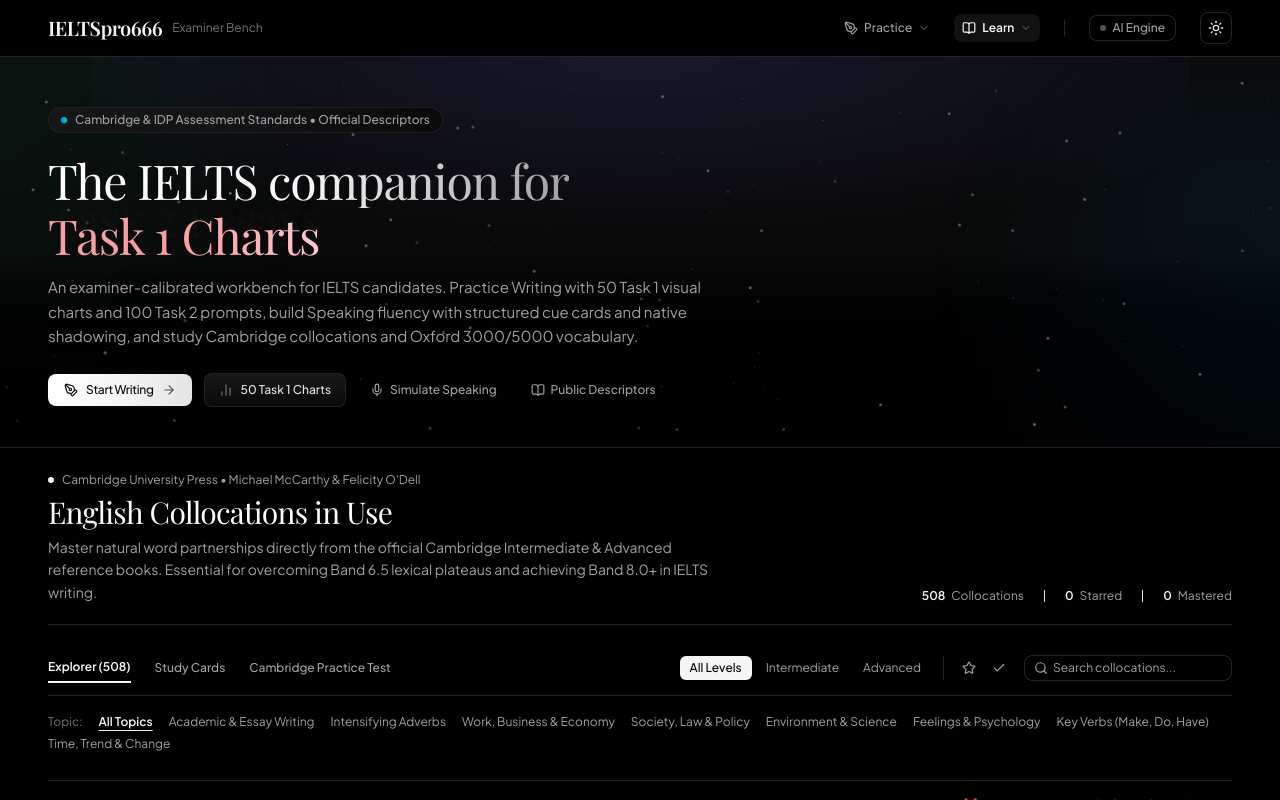
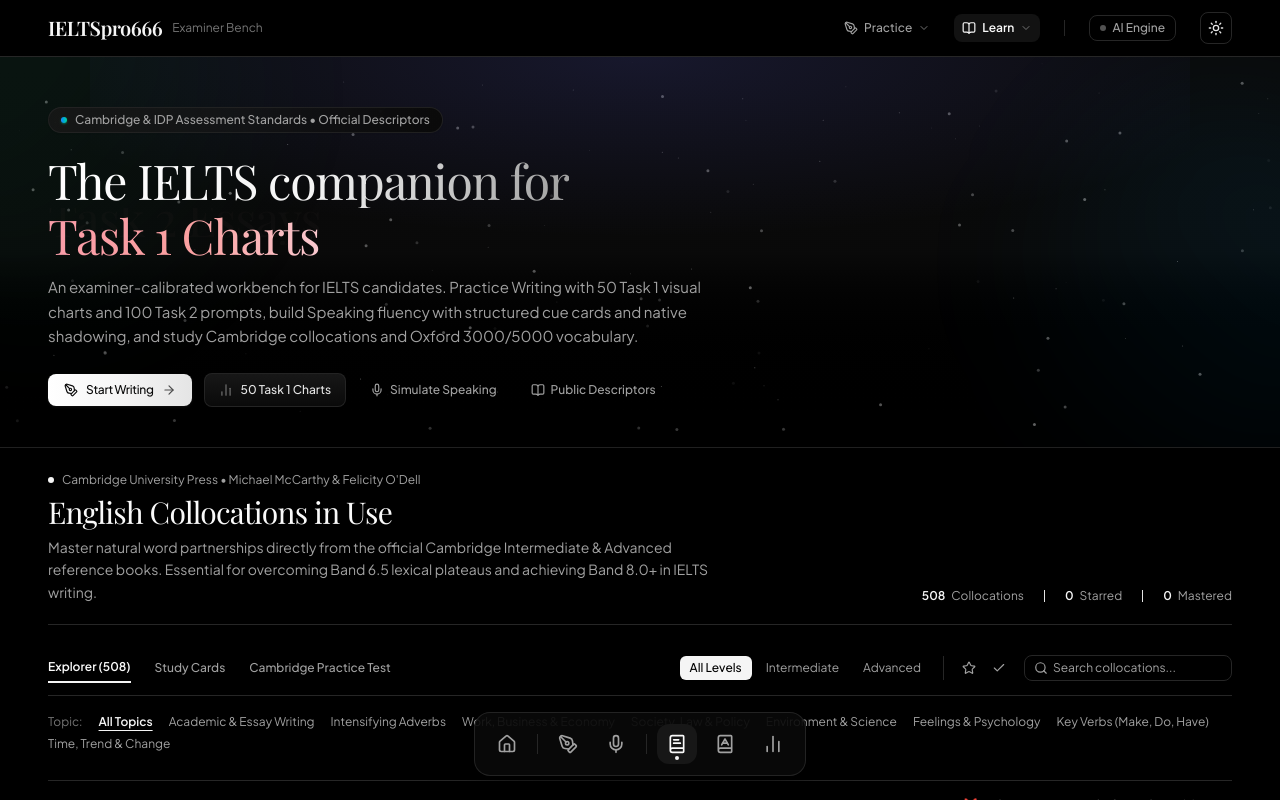
Before and after one commit to minh-0/ielts-wb, a Next.js app: page / in a window 1280 px wide. Both pictures are taken after a click on the button 336 px from the left and 582 px from the top of the page. Shown: the top 800 px of the page. Built offline with nearby package versions, Linux system fonts and the light colour scheme.

Commit message:
feat(ui): implement Magic UI magnifying Dock for IELTS module navigation

```diff
--- a/src/app/page.tsx
+++ b/src/app/page.tsx
@@ -12,6 +12,7 @@ import { SelectionToolbar } from "@/components/SelectionToolbar";
 import { StartPage } from "@/components/start/StartPage";
 import { TaskType } from "@/types/ielts";
 import { Particles } from "@/components/magicui/particles";
+import { Dock, DockIcon } from "@/components/magicui/dock";
 import { ThemeToggle } from "@/components/ThemeToggle";
 import {
   PenTool,
@@ -22,6 +23,7 @@ import {
   BarChart2,
   FileText,
   ArrowRight,
+  Home as HomeIcon,
 } from "lucide-react";
 import { DynamicText, ParticleButton } from "@/components/kokonutui";
 
@@ -254,7 +256,7 @@ export default function Home() {
       </section>
 
       {/* Main Expansive Container */}
-      <main id="diagnostic-studio" className="flex-1 max-w-[1440px] w-full mx-auto px-4 sm:px-8 xl:px-12 py-6">
+      <main id="diagnostic-studio" className="flex-1 max-w-[1440px] w-full mx-auto px-4 sm:px-8 xl:px-12 py-6 pb-28 sm:pb-32">
 
         {/* Tab Content */}
         {category === "practice" && practiceTab === "writing" && (
@@ -271,8 +273,83 @@ export default function Home() {
         {category === "learn" && learnTab === "rubric" && <RubricViewer />}
       </main>
 
+      {/* Floating Magic UI Dock for Rapid Module Switching */}
+      <aside
+        aria-label="Module Quick Dock"
+        className="fixed bottom-4 sm:bottom-6 left-1/2 -translate-x-1/2 z-40 max-w-[calc(100vw-1.5rem)] pointer-events-auto"
+      >
+        <Dock className="shadow-2xl shadow-neutral-900/10 dark:shadow-black/70 border border-neutral-200/90 dark:border-neutral-800/90 bg-white/85 dark:bg-neutral-950/85 backdrop-blur-2xl">
+          <DockIcon
+            title="Start Portal"
+            onClick={() => setHasEntered(false)}
+            className="text-neutral-500 hover:text-neutral-950 dark:hover:text-neutral-100"
+          >
+            <HomeIcon className="w-4 h-4 sm:w-5 sm:h-5" />
+          </DockIcon>
+
+          <div className="h-5 w-px bg-neutral-200 dark:bg-neutral-800 mx-0.5 shrink-0" />
+
+          <DockIcon
+            title="Writing Studio"
+            isActive={category === "practice" && practiceTab === "writing"}
+            onClick={() => {
+              setCategory("practice");
+              setPracticeTab("writing");
+            }}
+          >
+            <PenTool className="w-4 h-4 sm:w-5 sm:h-5" />
+          </DockIcon>
+
+          <DockIcon
+            title="Speaking Studio"
+            isActive={category === "practice" && practiceTab === "speaking"}
+            onClick={() => {
+              setCategory("practice");
+              setPracticeTab("speaking");
+            }}
+          >
+            <Mic className="w-4 h-4 sm:w-5 sm:h-5" />
+          </DockIcon>
+
+          <div className="h-5 w-px bg-neutral-200 dark:bg-neutral-800 mx-0.5 shrink-0" />
+
+          <DockIcon
+            title="Cambridge Collocations"
+            isActive={category === "learn" && learnTab === "collocations"}
+            onClick={() => {
+              setCategory("learn");
+              setLearnTab("collocations");
+            }}
+          >
+            <BookText className="w-4 h-4 sm:w-5 sm:h-5" />
+          </DockIcon>
+
+          <DockIcon
+            title="Oxford Vocabulary"
+            isActive={category === "learn" && learnTab === "vocabulary"}
+            onClick={() => {
+              setCategory("learn");
+              setLearnTab("vocabulary");
+            }}
+          >
+            <BookA className="w-4 h-4 sm:w-5 sm:h-5" />
+          </DockIcon>
+
+          <DockIcon
+            title="Band Descriptors"
+            isActive={category === "learn" && learnTab === "rubric"}
+            onClick={() => {
+              setCategory("learn");
+              setLearnTab("rubric");
+            }}
+          >
+            <BarChart2 className="w-4 h-4 sm:w-5 sm:h-5" />
+          </DockIcon>
+        </Dock>
+      </aside>
+
       {/* Footer: Simple, quiet line */}
-      <footer className="border-t border-neutral-200 dark:border-neutral-800 py-6 bg-transparent mt-12 text-xs text-neutral-400 dark:text-neutral-600">
+      <footer className="border-t border-neutral-200 dark:border-neutral-800 py-6 pb-24 sm:pb-20 bg-transparent mt-12 text-xs text-neutral-400 dark:text-neutral-600">
         <div className="max-w-[1440px] mx-auto px-4 sm:px-8 xl:px-12 flex items-center justify-between">
           <div className="flex items-center gap-2">
             <span className="w-1.5 h-1.5 rounded-full bg-neutral-400 dark:bg-neutral-600" />
--- /dev/null
+++ b/src/components/magicui/dock.tsx
@@ -0,0 +1,153 @@
+"use client";
+
+import React, { createContext, useContext, useRef } from "react";
+import {
+  motion,
+  type MotionValue,
+  useMotionValue,
+  useSpring,
+  useTransform,
+} from "motion/react";
+import { cn } from "@/lib/utils";
+
+export interface DockProps {
+  className?: string;
+  iconSize?: number;
+  iconMagnification?: number;
+  iconDistance?: number;
+  direction?: "top" | "middle" | "bottom";
+  children: React.ReactNode;
+}
+
+const DEFAULT_SIZE = 40;
+const DEFAULT_MAGNIFICATION = 58;
+const DEFAULT_DISTANCE = 130;
+
+interface DockContextType {
+  mouseX: MotionValue<number>;
+  iconSize: number;
+  iconMagnification: number;
+  iconDistance: number;
+}
+
+const DockContext = createContext<DockContextType | null>(null);
+
+export function Dock({
+  children,
+  className,
+  iconSize = DEFAULT_SIZE,
+  iconMagnification = DEFAULT_MAGNIFICATION,
+  iconDistance = DEFAULT_DISTANCE,
+  direction = "middle",
+}: DockProps) {
+  const mouseX = useMotionValue(Infinity);
+
+  return (
+    <DockContext.Provider
+      value={{ mouseX, iconSize, iconMagnification, iconDistance }}
+    >
+      <motion.div
+        onMouseMove={(e) => mouseX.set(e.clientX)}
+        onMouseLeave={() => mouseX.set(Infinity)}
+        onTouchMove={(e) => {
+          if (e.touches[0]) mouseX.set(e.touches[0].clientX);
+        }}
+        onTouchEnd={() => mouseX.set(Infinity)}
+        className={cn(
+          "mx-auto flex h-14 sm:h-16 items-center gap-1 sm:gap-2 rounded-2xl border border-neutral-200/80 dark:border-neutral-800/80 bg-white/85 dark:bg-neutral-950/85 px-2 sm:px-3 backdrop-blur-xl shadow-xl shadow-black/8 dark:shadow-black/50 select-none",
+          {
+            "items-start": direction === "top",
+            "items-center": direction === "middle",
+            "items-end": direction === "bottom",
+          },
+          className,
+        )}
+      >
+        {children}
+      </motion.div>
+    </DockContext.Provider>
+  );
+}
+
+export interface DockIconProps {
+  size?: number;
+  magnification?: number;
+  distance?: number;
+  mouseX?: MotionValue<number>;
+  className?: string;
+  children?: React.ReactNode;
+  onClick?: () => void;
+  title?: string;
+  isActive?: boolean;
+}
+
+export function DockIcon({
+  size,
+  magnification,
+  distance,
+  mouseX: customMouseX,
+  className,
+  children,
+  onClick,
+  title,
+  isActive = false,
+}: DockIconProps) {
+  const ref = useRef<HTMLDivElement>(null);
+  const context = useContext(DockContext);
+
+  const effectiveMouseX = customMouseX ?? context?.mouseX;
+  const effectiveSize = size ?? context?.iconSize ?? DEFAULT_SIZE;
+  const effectiveMagnification =
+    magnification ?? context?.iconMagnification ?? DEFAULT_MAGNIFICATION;
+  const effectiveDistance =
+    distance ?? context?.iconDistance ?? DEFAULT_DISTANCE;
+
+  const fallbackMouseX = useMotionValue(Infinity);
+  const mouseX = effectiveMouseX ?? fallbackMouseX;
+
+  const distanceCalculated = useTransform(mouseX, (val: number) => {
+    const bounds = ref.current?.getBoundingClientRect() ?? { x: 0, width: 0 };
+    return val - bounds.x - bounds.width / 2;
+  });
+
+  const widthSync = useTransform(
+    distanceCalculated,
+    [-effectiveDistance, 0, effectiveDistance],
+    [effectiveSize, effectiveMagnification, effectiveSize],
+  );
+
+  const width = useSpring(widthSync, {
+    mass: 0.1,
+    stiffness: 160,
+    damping: 12,
+  });
+
+  return (
+    <motion.div
+      ref={ref}
+      style={{ width }}
+      onClick={onClick}
+      className={cn(
+        "flex aspect-square shrink-0 cursor-pointer items-center justify-center rounded-xl relative group transition-colors",
+        isActive
+          ? "bg-neutral-100 dark:bg-neutral-900 text-neutral-950 dark:text-neutral-50 font-medium"
+          : "hover:bg-neutral-100/70 dark:hover:bg-neutral-900/60 text-neutral-600 dark:text-neutral-400 hover:text-neutral-950 dark:hover:text-neutral-100",
+        className,
+      )}
+    >
+      {/* Tooltip on hover */}
+      {title && (
+        <span className="pointer-events-none absolute -top-8 left-1/2 -translate-x-1/2 whitespace-nowrap rounded-md bg-neutral-900 dark:bg-neutral-100 px-2 py-0.5 text-[10px] font-medium text-white dark:text-neutral-900 opacity-0 group-hover:opacity-100 transition-opacity duration-150 shadow-md z-30">
+          {title}
+        </span>
+      )}
+
+      {children}
+
+      {/* Active running indicator dot */}
+      {isActive && (
+        <span className="absolute bottom-1 left-1/2 -translate-x-1/2 w-1 h-1 rounded-full bg-neutral-900 dark:bg-neutral-100 transition-transform" />
+      )}
+    </motion.div>
+  );
+}
```
